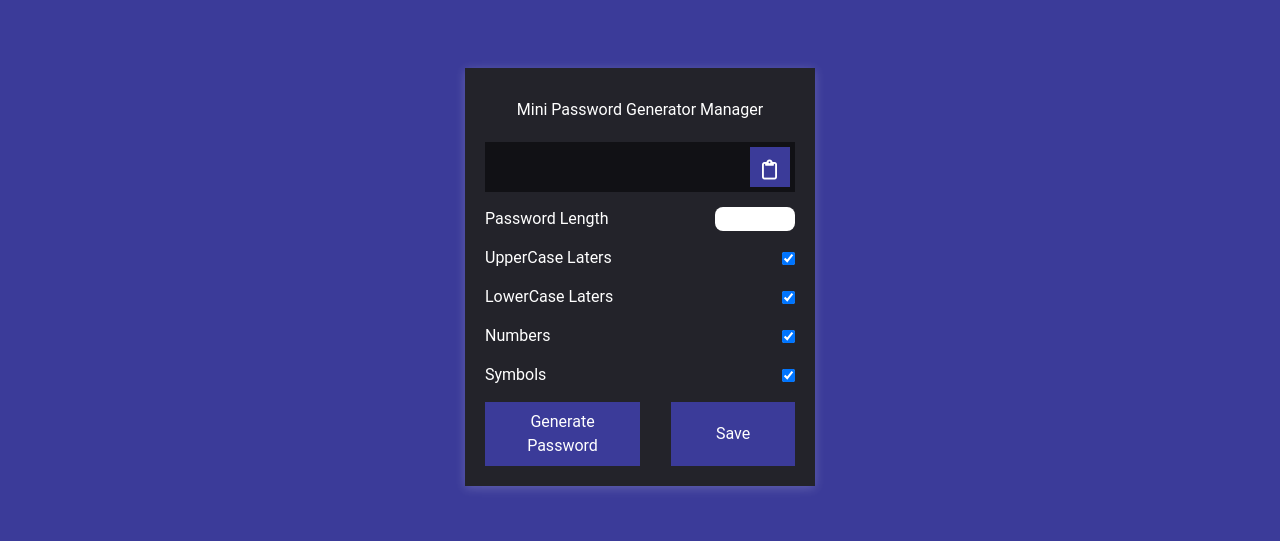
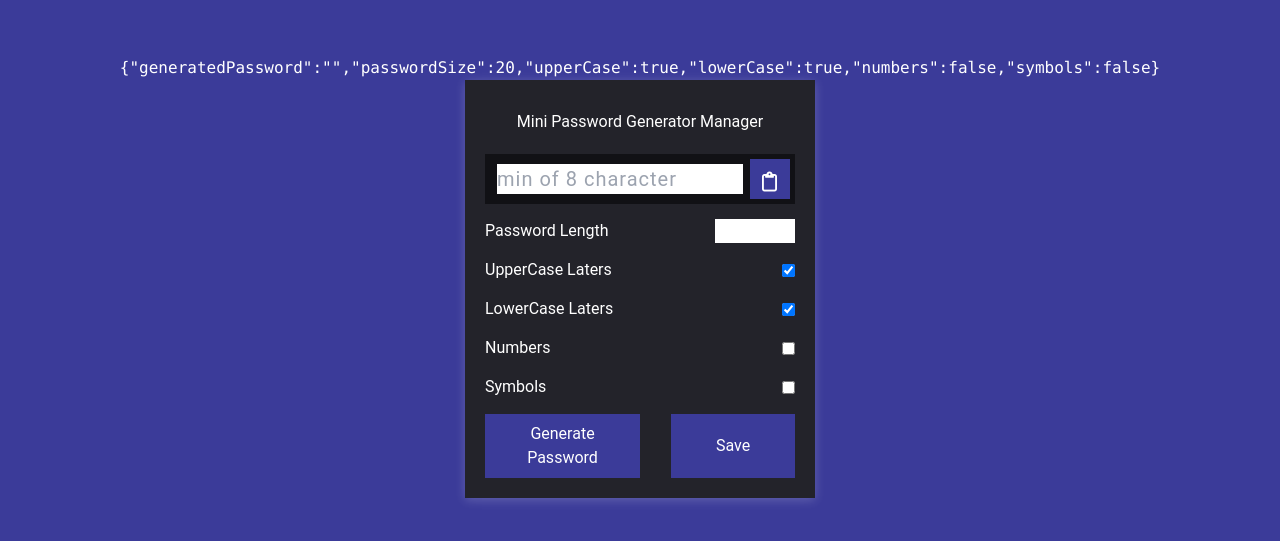
Before and after one commit to Carly7004/Mini-Password-Generator-Manager, a React (Vite) app in the folder frontend/: page / in a window 1280 px wide. Shown: the part 123-664 px from the top of the page. Built offline with nearby package versions, Linux system fonts and the light colour scheme.

Commit message:
created password generation functions

```diff
--- a/frontend/src/MainApp.tsx
+++ b/frontend/src/MainApp.tsx
@@ -1,4 +1,4 @@
-import React from "react";
+import React, { useState } from "react";
 import {
   ClipboardButton,
   Icon,
@@ -20,15 +20,55 @@ import {
   SaveButton,
   Title,
 } from "./Styles/Styles";
+import { generatePassword } from "./util/util";
 
-type Props = {};
+type Props = {
+  generatedPassword: string;
+  passwordSize: number;
+  upperCase: boolean;
+  lowerCase: boolean;
+  numbers: boolean;
+  symbols: boolean;
+};
 
 const MainApp = (props: Props) => {
+  const [value, setValue] = useState({
+    generatedPassword: "",
+    passwordSize: 20,
+    upperCase: true,
+    lowerCase: true,
+    numbers: false,
+    symbols: false,
+  });
+
+  const settingUpdate = (e: any) => {
+    setValue({
+      ...value,
+      [e.target.name]:
+        e.target.type === "checkbox" ? e.target.checked : e.target.value,
+    });
+    console.log(value);
+  };
+
+
+  function generatePassword() {
+    const passwordObj = generatePassword(value)
+    const finalPassword = generatePassword(passwordObj, value.passwordSize)
+    console.log(finalPassword);
+  }
+
   return (
+    <>
+      <pre>{JSON.stringify(value)}</pre>
       <Container>
         <Title>Mini Password Generator Manager</Title>
         <ResultContainer>
-        <Result></Result>
+          <Result
+            name="generatedPassword"
+            readOnly
+            placeholder="min of 8 character"
+            value={value.generatedPassword}
+          />
           <ClipboardButton>
             <Icon className="far fa-clipboard"></Icon>
           </ClipboardButton>
@@ -36,30 +76,52 @@ const MainApp = (props: Props) => {
         <SettingContainer>
           <Setting>
             <Lable>Password Length</Lable>
-          <InputLength className="appearance-none rounded-lg px-1"/>
+            <InputLength
+              name="passwordSize"
+              value={value.passwordSize}
+              onChange={settingUpdate}
+              className="appearance-none px-1"
+            />
           </Setting>
           <CheckboxSetting>
             <Lable>UpperCase Laters</Lable>
-          <CheckboxInput checked />
+            <CheckboxInput
+              name="upperCase"
+              onChange={settingUpdate}
+              checked={value.upperCase}
+            />
           </CheckboxSetting>
           <CheckboxSetting>
             <Lable>LowerCase Laters</Lable>
-          <CheckboxInput checked />
+            <CheckboxInput
+              name="lowerCase"
+              checked={value.lowerCase}
+              onChange={settingUpdate}
+            />
           </CheckboxSetting>
           <CheckboxSetting>
             <Lable>Numbers</Lable>
-          <CheckboxInput checked />
+            <CheckboxInput
+              name="numbers"
+              checked={value.numbers}
+              onChange={settingUpdate}
+            />
           </CheckboxSetting>
           <CheckboxSetting>
             <Lable>Symbols</Lable>
-          <CheckboxInput checked />
+            <CheckboxInput
+              name="symbols"
+              checked={value.symbols}
+              onChange={settingUpdate}
+            />
           </CheckboxSetting>
         </SettingContainer>
         <ButtonContainer>
-        <GenerateButton>Generate Password</GenerateButton>
+          <GenerateButton onClick={generatePassword}>Generate Password</GenerateButton>
           <SaveButton>Save</SaveButton>
         </ButtonContainer>
       </Container>
+    </>
   );
 };
 
--- a/frontend/src/Styles/Result.ts
+++ b/frontend/src/Styles/Result.ts
@@ -14,12 +14,12 @@ export const ResultContainer = styled.div`
   width: 100%;
 `;
 
-export const Result = styled.div`
+export const Result = styled.input`
   word-wrap: break-word;
   max-width: calc(100% - 40px);
 `;
 
-export const EmptySpan = styled.span``;
+// export const EmptySpan = styled.input``;
 
 export const ClipboardButton = styled(Button)`
   position: absolute;
--- a/frontend/src/Styles/Settings.ts
+++ b/frontend/src/Styles/Settings.ts
@@ -16,7 +16,6 @@ export const InputLength = styled.input.attrs({
   id: "length",
   min: "8",
   max: "20",
-  value: "20",
 })`
 
 
@@ -26,8 +25,4 @@ export const CheckboxSetting = styled(Setting)``;
 
 export const CheckboxInput = styled.input.attrs({
   type: "checkbox",
-  id: "length",
-  min: "8",
-  max: "20",
-  value: "20",
 })``;
--- a/frontend/src/util/util.ts
+++ b/frontend/src/util/util.ts
@@ -1,35 +1,74 @@
-export const randomCharFunction: Object = {
-    UpperCase: getRandomUpperCase,
-    LowerCase: getRandomLowerCase,
-    Symbols: getRandomSymbol,
-    Numbers: getRandomNumber
+export const randomCharFunction: any = {
+  UpperCase: getRandomUpperCase,
+  LowerCase: getRandomLowerCase,
+  Symbols: getRandomSymbol,
+  Numbers: getRandomNumber,
+};
+
+export function getRandomUpperCase(): string {
+  return String.fromCharCode(Math.floor(Math.random() * 26) + 65);
+}
+
+console.log(getRandomUpperCase());
+
+export function getRandomLowerCase(): String {
+  return String.fromCharCode(Math.floor(Math.random() * 26) + 97);
+}
+
+console.log(getRandomLowerCase());
+
+export function getRandomNumber(): String {
+  return String.fromCharCode(Math.floor(Math.random() * 10) + 48);
+}
+
+console.log(getRandomNumber());
+
+export function getRandomSymbol(): String {
+  const Symbols: String = "!@#$%^&*()_+-=|}{[]/<>,.~";
+  return Symbols[Math.floor(Math.random() * Symbols.length)];
+}
+
+console.log(getRandomSymbol());
+
+export function generatePassword(value: any) {
+  let passwordObj: Object = {};
+  for (const key of Object.keys(value)) {
+    if (typeof value[key] === "boolean" && value[key]) {
+      passwordObj = {
+        ...passwordObj,
+        [key]: value[key],
+      };
+    }
+  }
+  return passwordObj;
+}
+
+export function generatedPassword(passwordObj: Object, passwordSize: Number) {
+let finalPassword = ''
+for (let i = 0; i < Number(passwordSize); i += Object.keys(passwordObj).length) {
+    if(passwordObj.lowerCase) finalPassword += `${getRandomLowerCase()}`
+    if(passwordObj.upperCase) finalPassword += `${getRandomUpperCase()}`
+    if(passwordObj.numbers) finalPassword += `${getRandomNumber()}`
+    if(passwordObj.symbols) finalPassword += `${getRandomSymbol()}`
+
+}
+console.log(finalPassword)
+return finalPassword;
 }
 
 
-export function getRandomUpperCase(): string {
-    return String.fromCharCode(Math.floor(Math.random() * 26 ) + 65)
-}
 
-console.log(getRandomUpperCase())
+// export const generatePassword = (upper: String, lower: String, number: Number, symber: String, size: Number) => {
+// let generatedPassword: String = ''
+// const typesArray = [{upper}, {lower}, {number}, {symber}].filter((item) => Object.values(item)[0])
 
+// for (let i = 0; i < size; i += typesArray) {
+//     typesArray.forEach(type => {
+//         const funcName = Object.keys(type)[0];
+//         generatedPassword += randomCharFunction[funcName]
+//     })
+// }
+// const finalPassword = generatedPassword.slice(0, size)
 
-export function getRandomLowerCase(): String {
-    return String.fromCharCode(Math.floor(Math.random() * 26 ) + 97)
-}
-
-console.log(getRandomLowerCase())
-
-
-export function getRandomNumber(): String {
-    return String.fromCharCode(Math.floor(Math.random() * 10 ) + 48)
-}
-
-console.log(getRandomNumber())
-
-
-export function getRandomSymbol(): String {
-    const Symbols: String = '!@#$%^&*()_+-=|}{[]\/<>,.~';
-    return Symbols[Math.floor(Math.random() * Symbols.length)]
-}
-
-console.log(getRandomSymbol())
+// return finalPassword;
+// }
```
Also changed, not shown: frontend/src/App.css (deleted, +0 -41 lines), frontend/src/util/util.js (deleted, +0 -27 lines). Lines whose indentation alone changed are shown as unchanged.
